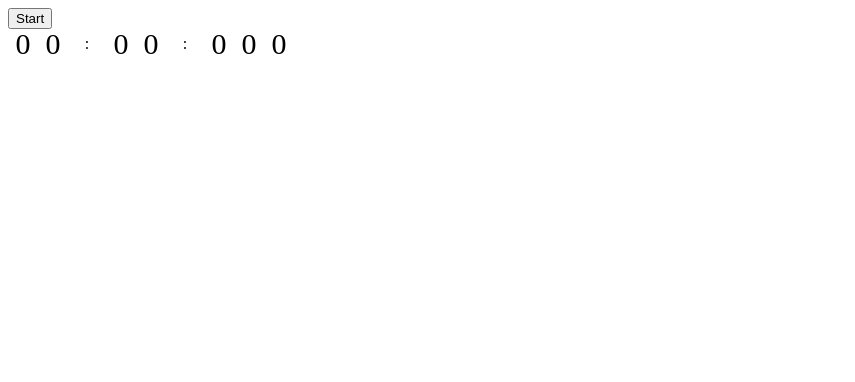
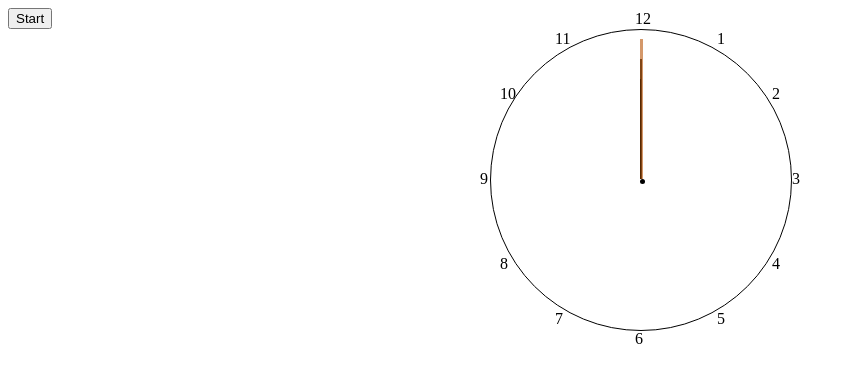
Before and after one commit to ishangambhirZ/stopwatch, a website: page index.html in a window 1280 px wide. Shown: the whole page, without its empty margins (0-855 px from the left). Drawn offline with Linux system fonts and the light colour scheme.

Commit message:
second to millisecond scale bug fix

```diff
--- a/init.js
+++ b/init.js
@@ -1,6 +1,6 @@
 window.onload = function(){
-  let template = new DigitalTemplate(document, 'body');
-  let state = new State(window, template, 1);
+  let template = new AnalogTemplate(document, 'body');
+  let state = new State(window, template, 10);
   let eventsObj = new Events(window, template, state);
   template.renderTemplate();
 }
--- a/styles/analog.css
+++ b/styles/analog.css
@@ -94,8 +94,8 @@
     left: 150px;
     transform: rotate(0deg);
     transform-origin: center bottom 0px;
-    /* transition-property: : transform;
-    transition-timing-function: linear; */
+    transition-property: : transform;
+    transition-timing-function: linear;
 }
 
 #minutes-hand {
@@ -111,7 +111,7 @@
     width: 2px;
     top: 30px;
     background: #804515;
-    /* transition-duration: 60s; */
+    transition-duration: 60s;
 }
 
 #milliseconds-hand {
@@ -119,5 +119,5 @@
     width: 1px;
     top: 50px;
     background: #552700;
-    /* transition-duration: 1s; */
+    transition-duration: 1s;
 }
--- a/styles/app.css
+++ b/styles/app.css
@@ -5,9 +5,6 @@
   height: 30px;
   position: relative;
   overflow: hidden;
-}
-#milliseconds{
-  width: 90px;
 }
 .timer-section-subpart{
   display: inline-block;
@@ -19,12 +16,6 @@
 }
 .ones{
   left: 30px;
-}
-#milliseconds > .tens{
-  left: 30px;
-}
-#milliseconds > .ones{
-  left: 60px;
 }
 /* #minutes-in-tens{
   transition-delay: 600s;
--- a/template.js
+++ b/template.js
@@ -102,10 +102,10 @@ Template.prototype = {
     },
     getTimeObj: function(counter) {
         var timeObj = {};
-        var seconds = parseInt(counter / 1000);
+        var seconds = parseInt(counter / 100);
         var minutes = parseInt(seconds / 60);
         var hours = parseInt(minutes / 60);
-        timeObj.milliseconds = this.addPadding(counter % 1000, 3);
+        timeObj.milliseconds = this.addPadding(counter % 100);
         timeObj.seconds = this.addPadding(seconds % 60);
         timeObj.minutes = this.addPadding(minutes);
         timeObj.hours = this.addPadding(hours);
@@ -113,17 +113,12 @@ Template.prototype = {
         timeObj.minutesInOnes = parseInt(timeObj.minutes.charAt(1));
         timeObj.secondsInTens = parseInt(timeObj.seconds.charAt(0));
         timeObj.secondsInOnes = parseInt(timeObj.seconds.charAt(1));
-        timeObj.millisecondsInHundreds = parseInt(timeObj.milliseconds.charAt(0));
-        timeObj.millisecondsInTens = parseInt(timeObj.milliseconds.charAt(1));
-        timeObj.millisecondsInOnes = parseInt(timeObj.milliseconds.charAt(2));
+        timeObj.millisecondsInTens = parseInt(timeObj.milliseconds.charAt(0));
+        timeObj.millisecondsInOnes = parseInt(timeObj.milliseconds.charAt(1));
         return timeObj;
     },
-    addPadding: function(n, x = 2) {
-        if (x == 2) {
-            return n < 10 ? `0${n}` : `${n}`;
-        } else if (x == 3) {
-            return n < 100 ? `00${n}` : `${n}`;
-        }
+    addPadding: function(n) {
+        return n < 10 ? `0${n}` : `${n}`;
     },
     hideNodes: function(nodes) {
         nodes.forEach((node) => this.hide(node));
--- a/templates/digital.js
+++ b/templates/digital.js
@@ -7,13 +7,12 @@ var DigitalTemplate = function(document, templatesContainerQuerySelector) {
 }
 DigitalTemplate.prototype = Object.create(Template.prototype);
 DigitalTemplate.prototype.constructor = DigitalTemplate;
-DigitalTemplate.prototype.setupVariables = function() {
+DigitalTemplate.prototype.setupVariables = function(){
   Template.prototype.setupVariables.call(this);
   this.minutesInTens = this.document.getElementById('minutes-in-tens');
   this.minutesInOnes = this.document.getElementById('minutes-in-ones');
   this.secondsInTens = this.document.getElementById('seconds-in-tens');
   this.secondsInOnes = this.document.getElementById('seconds-in-ones');
-    this.millisecondsInHundreds = this.document.getElementById('milliseconds-in-hundreds');
   this.millisecondsInTens = this.document.getElementById('milliseconds-in-tens');
   this.millisecondsInOnes = this.document.getElementById('milliseconds-in-ones');
 }
@@ -23,7 +22,6 @@ DigitalTemplate.prototype.displayTime = function(counter) {
   this.minutesInOnes.innerHTML = time.minutesInOnes;
   this.secondsInTens.innerHTML = time.secondsInTens;
   this.secondsInOnes.innerHTML = time.secondsInOnes;
-    this.millisecondsInHundreds.innerHTML = time.millisecondsInHundreds;
   this.millisecondsInTens.innerHTML = time.millisecondsInTens;
   this.millisecondsInOnes.innerHTML = time.millisecondsInOnes;
 }
@@ -90,18 +88,6 @@ var digitalTemplate = `
   </div>
   <div class='timer-section-subpart delimmiter'>:</div>
   <div id='milliseconds' class='timer-section'>
-    <div id="milliseconds-in-hundreds" class='timer-section-subpart hours'>
-      <span>0</span><br>
-      <span>1</span><br>
-      <span>2</span><br>
-      <span>3</span><br>
-      <span>4</span><br>
-      <span>5</span><br>
-      <span>6</span><br>
-      <span>7</span><br>
-      <span>8</span><br>
-      <span>9</span>
-    </div>
     <div id="milliseconds-in-tens" class='timer-section-subpart tens'>
       <span>0</span><br>
       <span>1</span><br>
```
Lines whose indentation alone changed are shown as unchanged.
